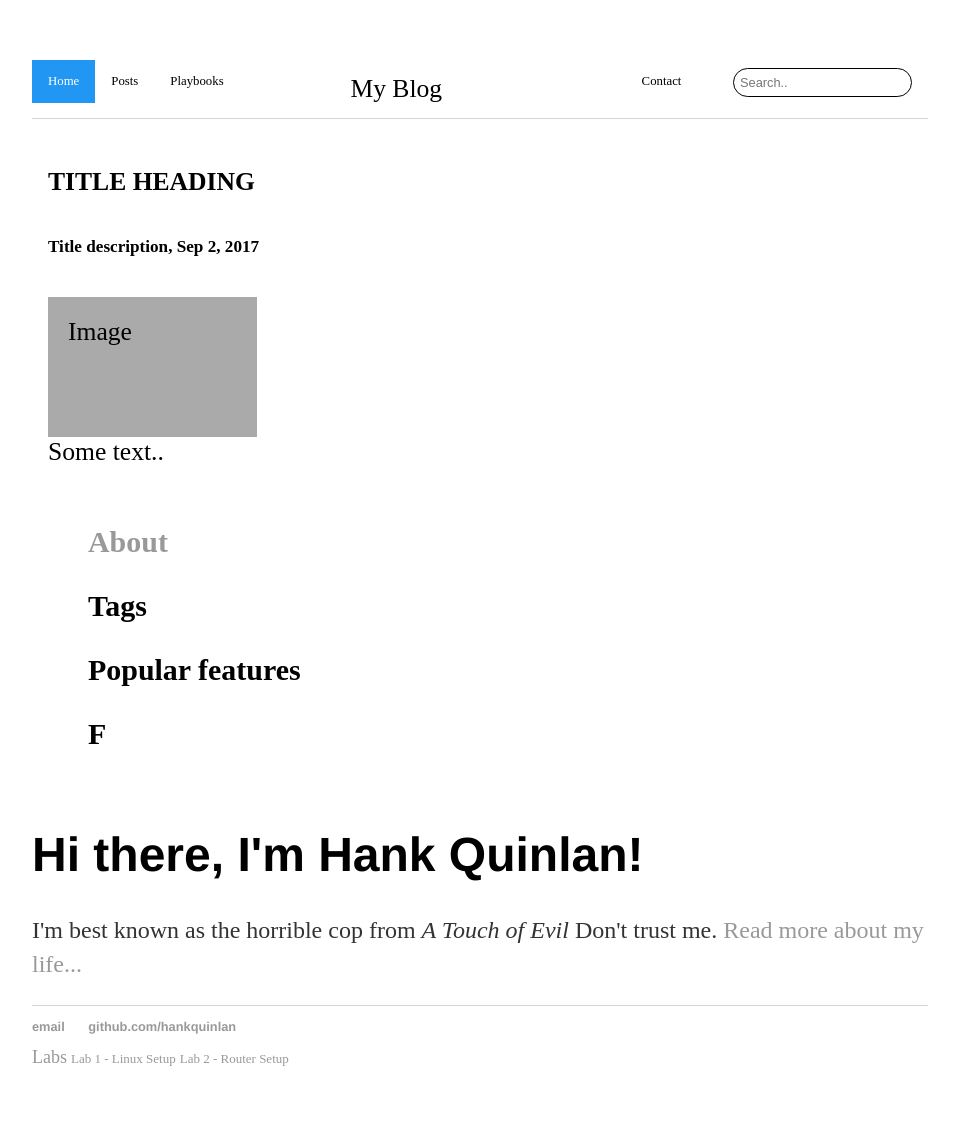
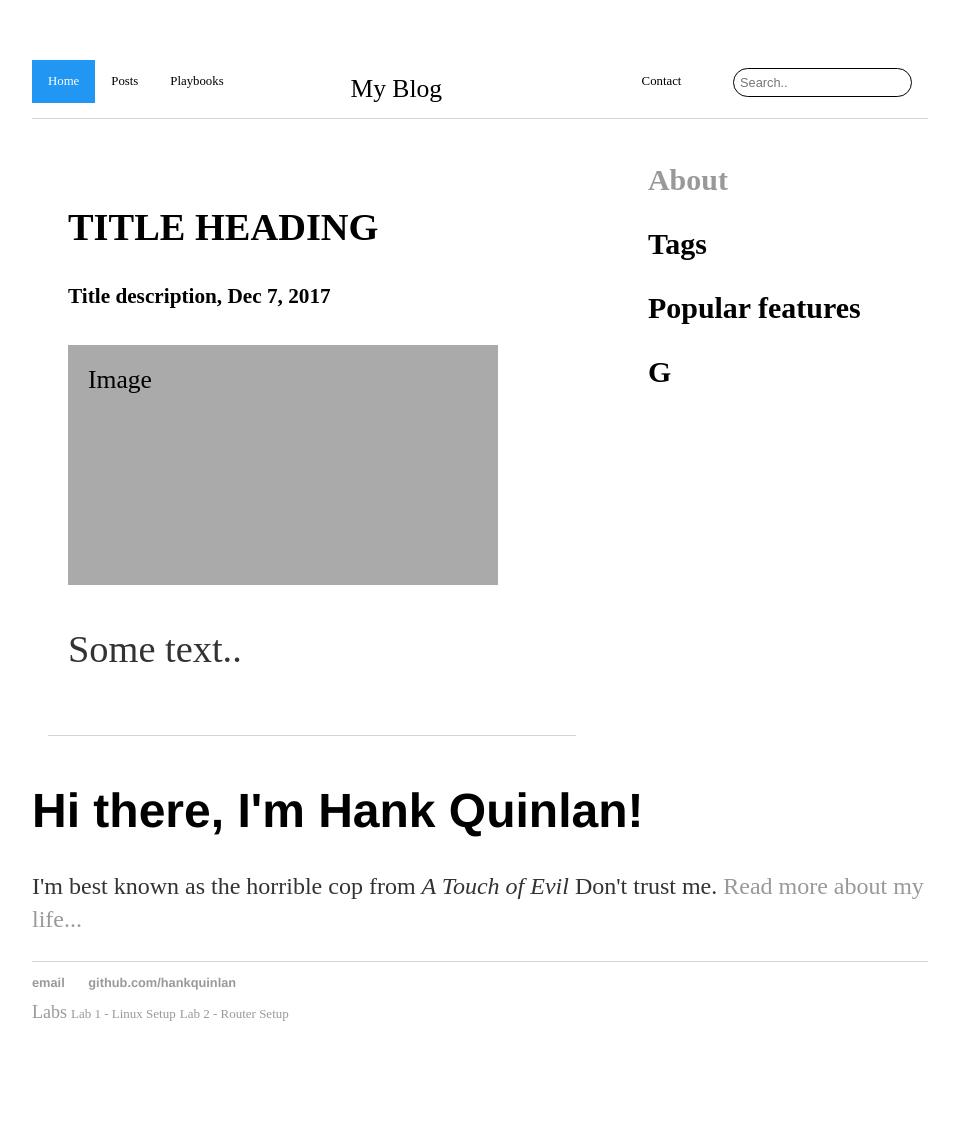
Before and after one commit to billparry99/billparry99.github.io, a Jekyll site: the page built from index.html, in a window 1280 px wide. Shown: the whole page, without its empty margins (160-1119 px from the left). Built offline with Jekyll 4.4.1, drawn with Linux system fonts in a browser that asks for light colours; after the commit the page ends 1083 px from its top, so only the background shows below that.

Commit message:
Update default.html

```diff
--- a/_layouts/default.html
+++ b/_layouts/default.html
@@ -40,15 +40,16 @@
 			<div class="mainrow">
 			 	<div class="mainmain">
 				  	<!-- This is the main feature -->
-					<!--
+
 					<div class="card">
 					      <h2>TITLE HEADING</h2>
 					      <h5>Title description, Dec 7, 2017</h5>
 					      <div class="fakeimg" style="height:200px;">Image</div>
 					      <p>Some text..</p>
 					</div>
-					-->
+
 						<!--make this 2 sub columns -->
+					<!--
 					<div class="mainmainrow">
 						<div class="mainsubrow1>
 							<div class="card">
@@ -59,13 +60,14 @@
 							</div>
 						</div>
 					</div>
+					-->
 				</div>
 				<div class="mainside">
 					<ul>
 						<h3><a href="/about">About</a></h3>
 						<h3>Tags</h3>
 						<h3>Popular features</h3>
-						<h3>F</h3>
+						<h3>G</h3>
 					</ul>
 				</div>
 			  </div>
```
